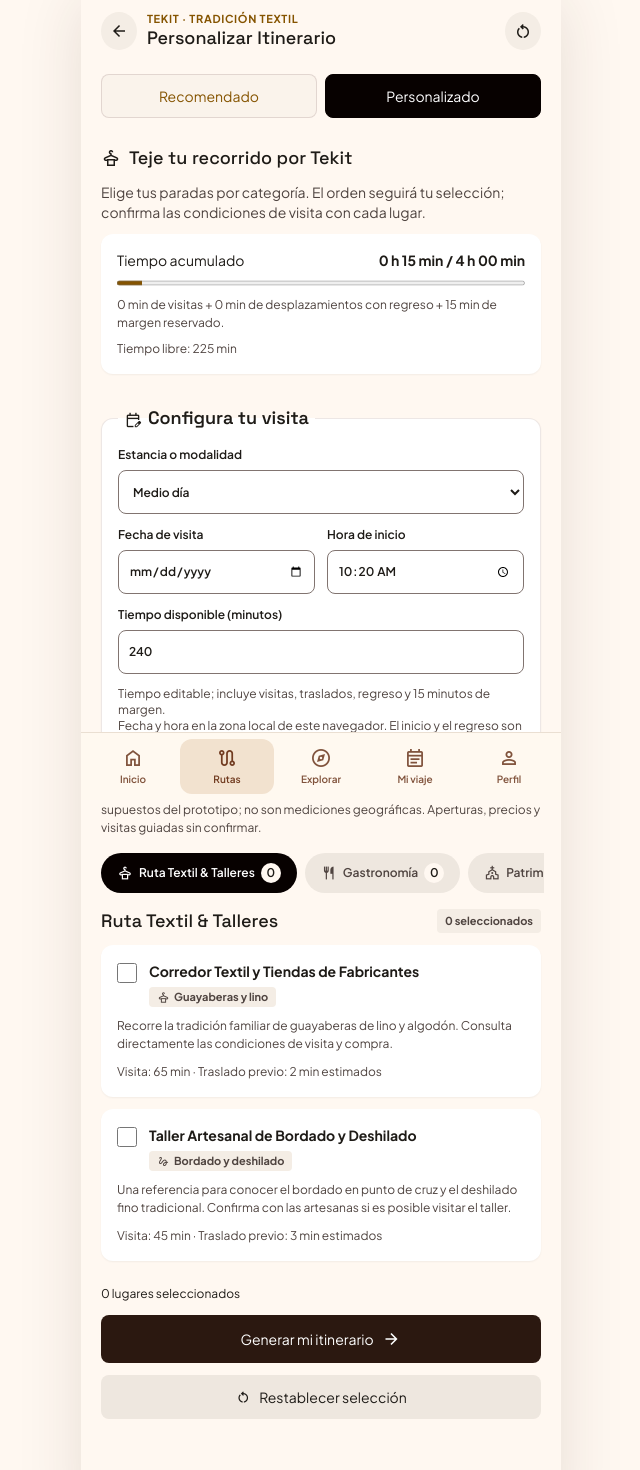
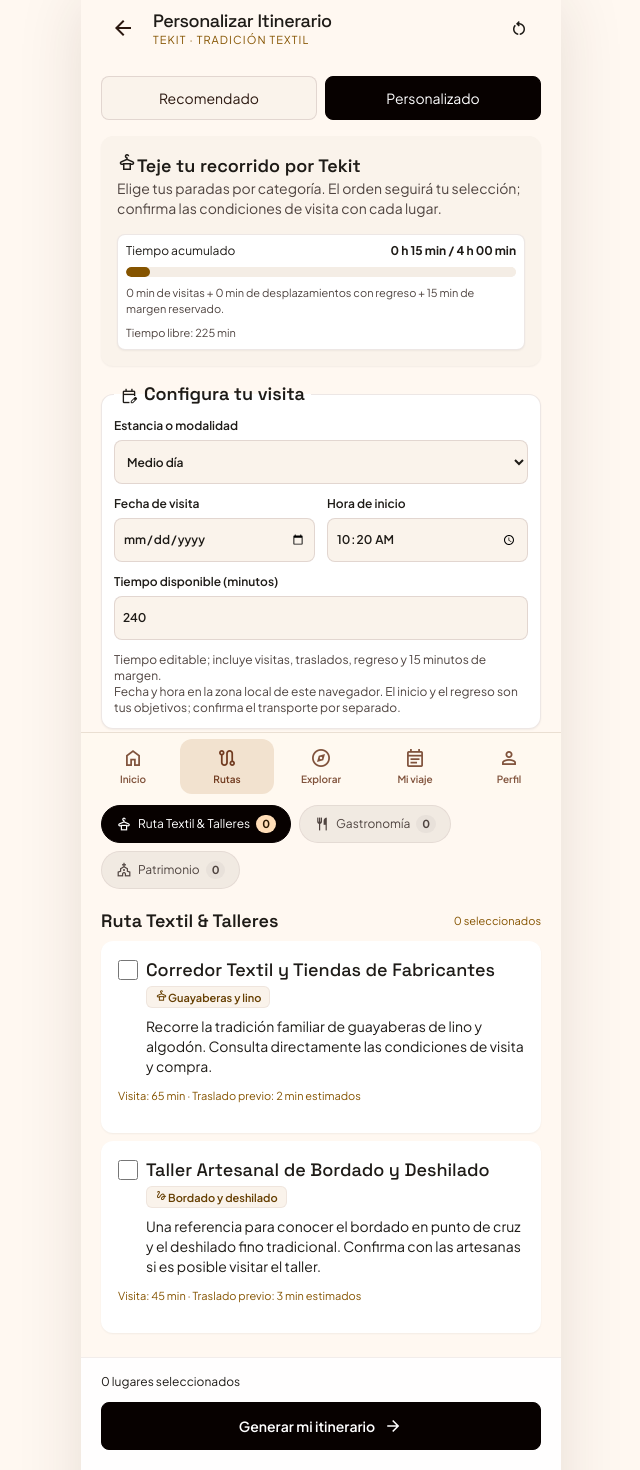
Before and after one commit to David08L-U/BIIN, a React (Vite) app in the folder frontend/: page /rutas/tekit/personalizar in a window 1280 px wide. Shown: the top 1470 px of the page, without its empty margins (319-959 px from the left). Built offline with nearby package versions, Linux system fonts and the light colour scheme.

Commit message:
feat(itinerarios): compartir la vista de personalizacion de Tekit

```diff
--- a/frontend/src/features/mi-viaje/pages/PersonalizarTekitPage.tsx
+++ b/frontend/src/features/mi-viaje/pages/PersonalizarTekitPage.tsx
@@ -1,5 +1,6 @@
+import CabeceraPlan from '../components/CabeceraPlan'
 import { useState, type FormEvent } from 'react'
-import { Link, useNavigate } from 'react-router'
+import { useNavigate } from 'react-router'
 import ConfiguracionTekit from '../components/ConfiguracionTekit'
 import ModosTekit from '../components/ModosTekit'
 import Icono from '../components/IconoItinerario'
@@ -9,7 +10,6 @@ import { useBorradorTekit } from '../hooks/useBorradorTekit'
 import { parametrosBorradorTekit, urlBorradorTekit } from '../plan/borradorTekit'
 import { calcularPlanTekit, resumirSeleccionTekit } from '../plan/itinerarioTekit'
 import { duracionPlan } from '../plan/itinerarioIzamal'
-import '../../../styles/itinerario-tekit.css'
 
 export default function PersonalizarTekitPage() {
   const { borrador, actualizar } = useBorradorTekit('personalizado')
@@ -29,19 +29,18 @@ export default function PersonalizarTekitPage() {
     setIntento({ clave, errores: resultado.errores })
     if (resultado.plan) navegar(urlBorradorTekit('itinerario', { ...borrador, generado: true, seleccion: resultado.plan.seleccion }))
   }
-  return <article className="tk-plan tk-personalizar" aria-labelledby="tk-personalizar-titulo">
-    <header className="tk-cabecera">
-      <Link className="tk-icono-boton" to={urlBorradorTekit('detalle', borrador)} aria-label="Volver a detalle de ruta"><Icono nombre="arrow_back" tamano={20} /></Link>
-      <div className="tk-titulo"><p className="tk-ceja">Tekit · Tradición textil</p><h1 id="tk-personalizar-titulo">Personalizar Itinerario</h1></div>
-      <button type="button" className="tk-icono-boton" aria-label="Reiniciar selección" onClick={restablecer}><Icono nombre="restart_alt" tamano={20} /></button>
-    </header>
-    <div className="tk-contenido">
+  return <article className="iz-plan iz-personalizar" aria-labelledby="tk-personalizar-titulo">
+    <CabeceraPlan id="tk-personalizar-titulo" titulo="Personalizar Itinerario" subtitulo="Tekit · Tradición textil" volver={urlBorradorTekit('detalle', borrador)} personalizar acciones={<>
+          <button type="button" className="iz-plan-icono-boton" aria-label="Reiniciar selección" onClick={restablecer}><Icono nombre="restart_alt" tamano={20} /></button>
+
+        </>} />
+    <div className="iz-plan-contenido">
       <ModosTekit borrador={borrador} personalizado />
       <form noValidate onSubmit={generar}>
-        <section className="tk-contexto">
+        <section className="iz-plan-contexto">
           <h2><Icono nombre="styler" tamano={20} />Teje tu recorrido por Tekit</h2>
           <p>Elige tus paradas por categoría. El orden seguirá tu selección; confirma las condiciones de visita con cada lugar.</p>
-          <div className="tk-presupuesto tk-tarjeta" role="status" aria-label="Resumen de selección" aria-live="polite">
+          <div className="iz-plan-presupuesto iz-plan-tarjeta" role="status" aria-label="Resumen de selección" aria-live="polite">
             <div><span>Tiempo acumulado</span><strong>{duracionPlan(resumen.totalMinutos)} / {disponibles === null ? 'Sin configurar' : duracionPlan(disponibles)}</strong></div>
             <progress aria-label="Tiempo utilizado" value={Math.min(resumen.totalMinutos, disponibles ?? 1)} max={disponibles ?? 1} />
             <p>{resumen.visitasMinutos} min de visitas + {resumen.trasladosMinutos} min de desplazamientos con regreso + {resumen.margenMinutos} min de margen reservado.</p>
@@ -49,22 +48,22 @@ export default function PersonalizarTekitPage() {
           </div>
         </section>
         <ConfiguracionTekit borrador={borrador} onChange={actualizar} />
-        <p className="tk-nota">Datos demostrativos, sin fecha de validación. Visitas y desplazamientos son supuestos del prototipo; no son mediciones geográficas. Aperturas, precios y visitas guiadas sin confirmar.</p>
-        <div className="tk-filtros" role="group" aria-label="Categorías de lugares">
-          {categoriasTekit.map(c => <button type="button" key={c.id} aria-pressed={categoria === c.id} onClick={() => setCategoria(c.id)}><Icono nombre={c.icono} tamano={16} />{c.nombre}<span className="tk-contador">{contador(c.id)}</span></button>)}
+        <p className="iz-plan-nota">Datos demostrativos, sin fecha de validación. Visitas y desplazamientos son supuestos del prototipo; no son mediciones geográficas. Aperturas, precios y visitas guiadas sin confirmar.</p>
+        <div className="iz-plan-filtros" role="group" aria-label="Categorías de lugares">
+          {categoriasTekit.map(c => <button type="button" key={c.id} aria-pressed={categoria === c.id} onClick={() => setCategoria(c.id)}><Icono nombre={c.icono} tamano={16} />{c.nombre}<span className="iz-plan-contador">{contador(c.id)}</span></button>)}
         </div>
-        <section aria-labelledby="tk-categoria-titulo" className="tk-selector">
-          <div className="tk-seccion-titulo"><h2 id="tk-categoria-titulo">{categoriasTekit.find(c => c.id === categoria)!.nombre}</h2><span>{contador(categoria)} seleccionados</span></div>
-          {lugaresTekit.filter(l => l.categoria === categoria).map(lugar => <article className="tk-lugar tk-tarjeta" key={lugar.id}>
-            <label><input type="checkbox" aria-label={lugar.nombre} checked={borrador.seleccion.includes(lugar.id)} onChange={() => actualizar({ seleccion: borrador.seleccion.includes(lugar.id) ? borrador.seleccion.filter(id => id !== lugar.id) : [...borrador.seleccion, lugar.id] })} /><span><strong>{lugar.nombre}</strong><span className="tk-etiqueta"><Icono nombre={lugar.icono} tamano={13} />{lugar.etiqueta}</span></span></label>
-            <p>{lugar.descripcion}</p><p className="tk-nota">Visita: {lugar.visitaMinutos} min · Traslado previo: {lugar.trasladoMinutos} min estimados</p>
+        <section aria-labelledby="tk-categoria-titulo" className="iz-plan-selector">
+          <div className="iz-plan-categoria-titulo"><h2 id="tk-categoria-titulo">{categoriasTekit.find(c => c.id === categoria)!.nombre}</h2><span>{contador(categoria)} seleccionados</span></div>
+          {lugaresTekit.filter(l => l.categoria === categoria).map(lugar => <article className="iz-plan-lugar iz-plan-tarjeta" key={lugar.id}>
+            <label className="iz-plan-lugar-seleccion"><input type="checkbox" aria-label={lugar.nombre} checked={borrador.seleccion.includes(lugar.id)} onChange={() => actualizar({ seleccion: borrador.seleccion.includes(lugar.id) ? borrador.seleccion.filter(id => id !== lugar.id) : [...borrador.seleccion, lugar.id] })} /><span className="iz-plan-lugar-textos"><strong className="iz-plan-lugar-titulo">{lugar.nombre}</strong><span className="iz-plan-insignia"><Icono nombre={lugar.icono} tamano={13} />{lugar.etiqueta}</span></span></label>
+            <p>{lugar.descripcion}</p><p className="iz-plan-nota">Visita: {lugar.visitaMinutos} min · Traslado previo: {lugar.trasladoMinutos} min estimados</p>
           </article>)}
         </section>
-        <div className="tk-resumen-final">
+        <div className="iz-plan-resumen-final">
           <p role="status">{borrador.seleccion.length} lugares seleccionados</p>
-          {errores.length > 0 && <div className="tk-error" role="alert">{errores.map(error => <p key={error}>{error}</p>)}</div>}
-          <button type="submit" className="tk-primario">Generar mi itinerario<Icono nombre="arrow_forward" tamano={20} /></button>
-          <button type="button" className="tk-restablecer" onClick={restablecer}><Icono nombre="restart_alt" tamano={16} />Restablecer selección</button>
+          {errores.length > 0 && <div className="iz-plan-error" role="alert">{errores.map(error => <p key={error}>{error}</p>)}</div>}
+          <button type="submit" className="iz-plan-primario">Generar mi itinerario<Icono nombre="arrow_forward" tamano={20} /></button>
+          <button type="button" className="iz-plan-restablecer" onClick={restablecer}><Icono nombre="restart_alt" tamano={16} />Restablecer selección</button>
         </div>
       </form>
     </div>
```
